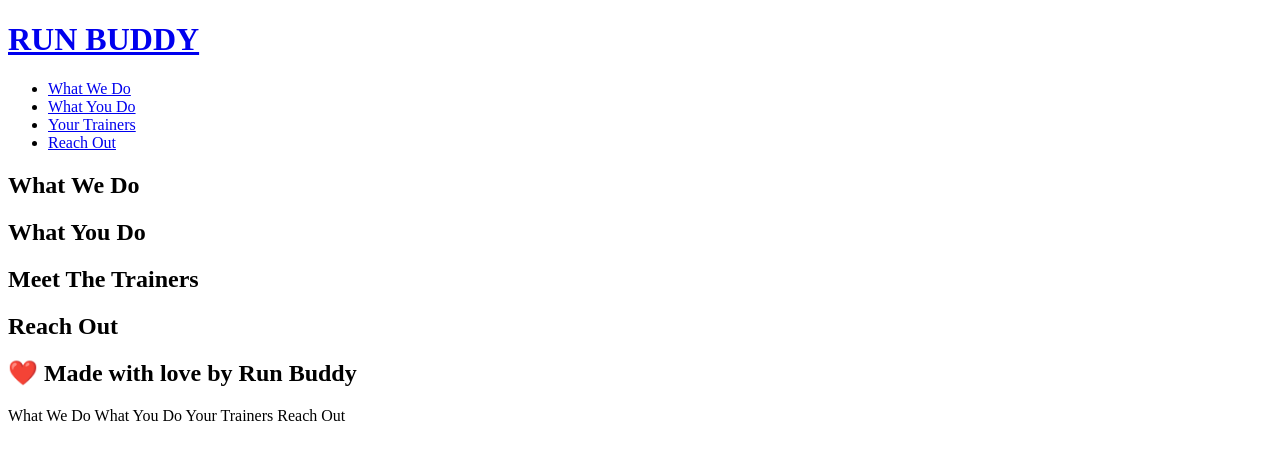
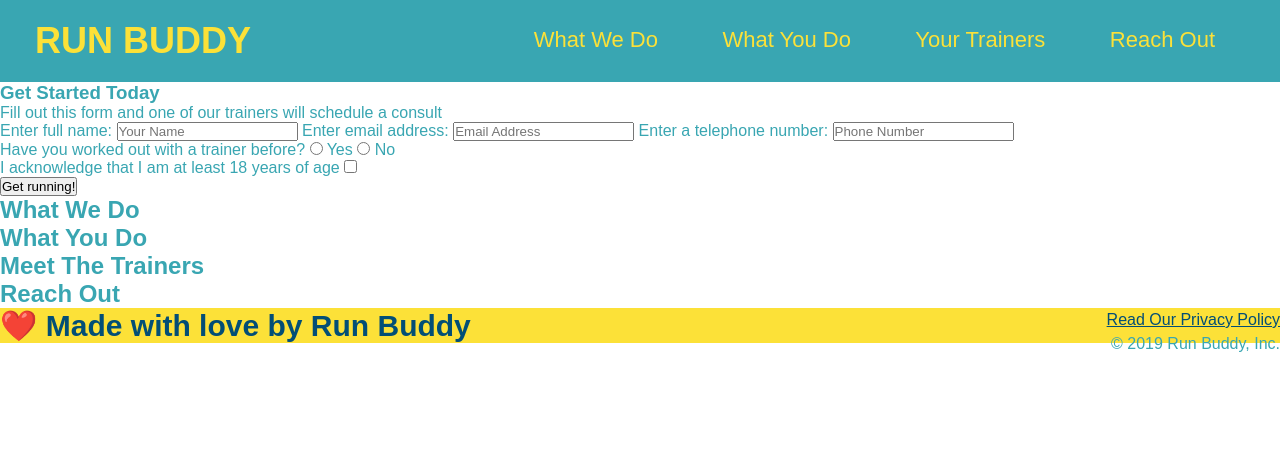
Before and after one commit to haskin87/run-buddy, a plain HTML site: page index.html in a window 1280 px wide. Drawn offline with Linux system fonts and the light colour scheme.

Commit message:
add text and css style sheet

```diff
--- /dev/null
+++ b/assets/css/style.css
@@ -0,0 +1,66 @@
+* {
+    margin: 0;
+    padding: 0;
+    box-sizing: border-box;
+}
+
+body {
+    color: #39a6b2;
+    font-family: Arial, Helvetica, sans-serif;
+    }
+
+header {
+    padding: 20px 35px;
+    background-color:#39a6b2;
+}
+
+header h1 {
+    font-weight: bold;
+    font-size: 36px;
+    color: #fce138;
+    margin: 0;
+    display: inline;
+}
+
+header a {
+    text-decoration: none;
+    color: #fce138
+}
+
+header nav {
+    float: right;
+    margin: 7px 0;
+}
+
+header nav ul li {
+    display: inline;
+}
+
+header nav ul li a {
+    margin: 0 30px;
+    font-weight: lighter;
+    font-size: 22px;
+}
+
+footer {
+    background: #fce138;
+    width: 100%;
+    padding: 40 px 35px;
+}
+
+footer div {
+    float: right;
+    line-height: 1.5;
+    text-align: right;
+}
+
+footer h2 {
+    display: inline;
+    color: #024e76;
+    font-size: 30px;
+    margin: 0;
+}
+
+footer a {
+    color: #024e76;
+}
--- a/index.html
+++ b/index.html
@@ -1,6 +1,7 @@
 <!DOCTYPE html>
 <html lang="en">
     <head>
+        <link rel="stylesheet" href="./assets/css/style.css"/>
         <meta charset="UTF-8"/>
         <title>Run Buddy</title>
     </head>
@@ -32,7 +33,37 @@
 
         <!--hero/jumbotron-->
         <section>
+            <div>
+                <h3>Get Started Today</h3>
+                <p>Fill out this form and one of our trainers will schedule a consult</p>
+                <!--Add form element-->
+                <form>
+                    <label for="name">Enter full name:</label>
+                    <input type="text" placeholder="Your Name" name="name" id="name" />
+                    <label for="email">Enter email address:</label>
+                    <input type="email" placeholder="Email Address" name="email" id="email" />
+                    <label for="phone">Enter a telephone number:</label>
+                    <input type="tel" placeholder="Phone Number" name="phone" id="phone" />
+                    <p>
+                        Have you worked out with a trainer before?
+                        <input type="radio" name="trainer-confirm" id="trainer-yes" />
+                        <label for="trainer-yes">Yes</label>
+                        <input type="radio" name="trainer-confirm" id="trainer-no" />
+                        <label for="trainer-no">No</label>
+                    </p>
+                    <p>
+                        <label for="checkbox">
+                        I acknowledge that I am at least 18 years of age
+                    </label>
+                    <input type="checkbox" name="age-confirm" id="checkbox"/>
+                    </p>
+                    <button type="submit">
+                        Get running!
+                    </button>
+                </form>
+            </div>
         </section>
+        <!--end hero-->
 
         <!--"what we do" section-->
         <section>
@@ -57,7 +88,11 @@
         <!--footer-->
         <footer>
             <h2>❤️ Made with love by Run Buddy</h2>
+            <div>
+                <a href="#">Read Our Privacy Policy</a><br />
+                &copy; 2019 Run Buddy, Inc.
+            </div>
         </footer>
-        What We Do What You Do Your Trainers Reach Out
+
     </body>
 </html>
```
